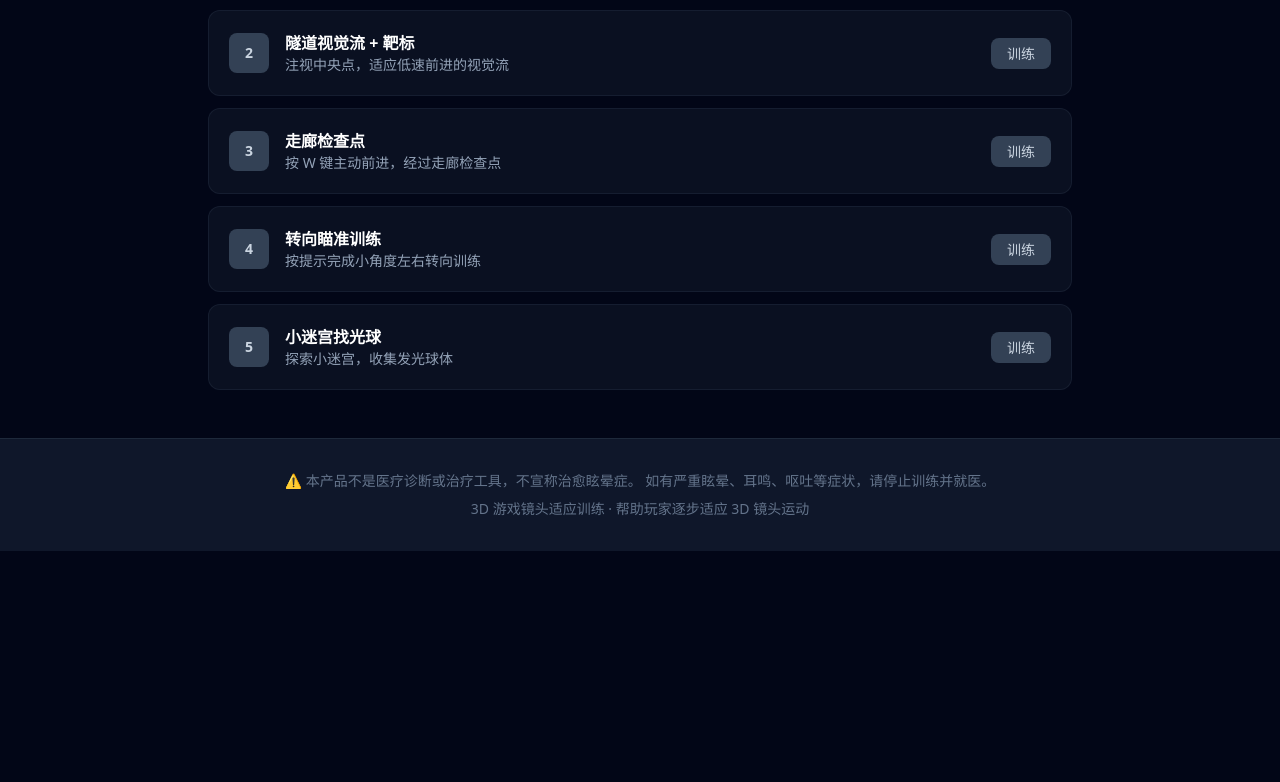
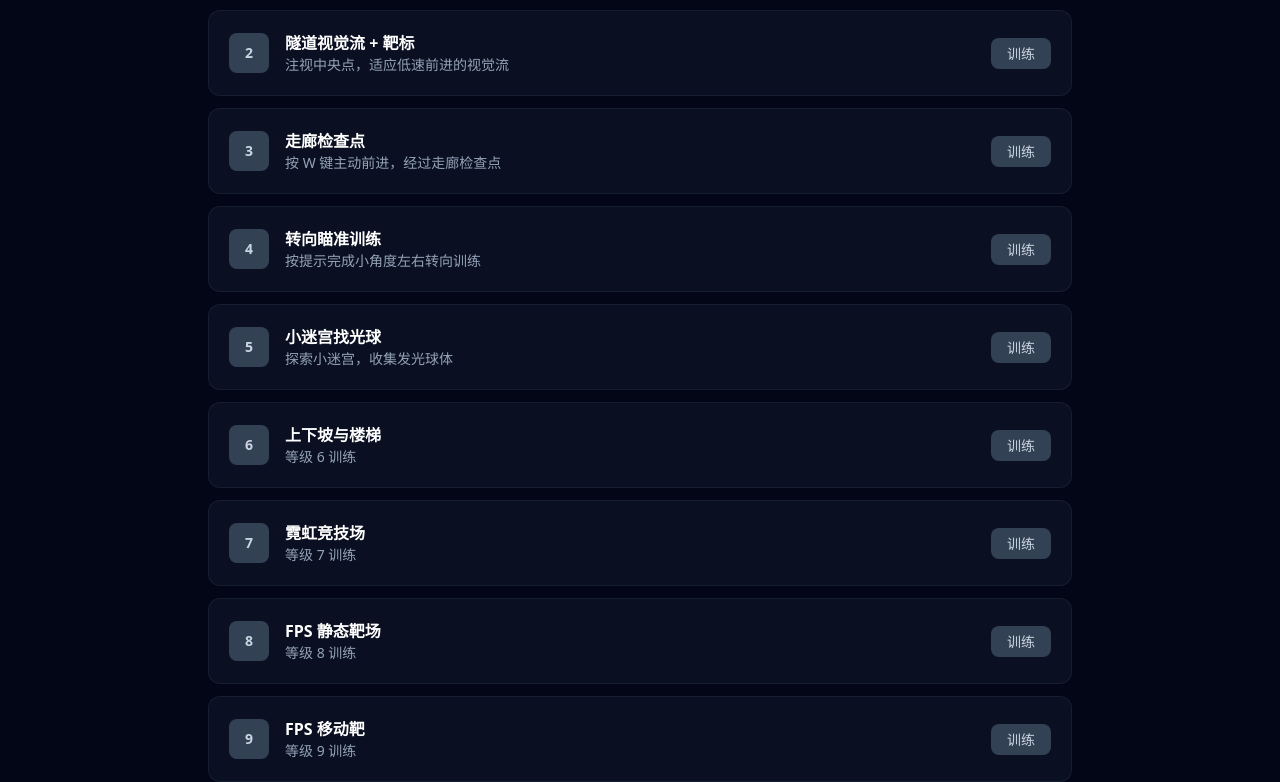
Before and after one commit to caiye1111-svg/3d-motion-trainer, a Next.js app: page /training in a window 1280 px wide. Shown: the part 657-1439 px from the top of the page. Before the commit the page ends 1208 px from the top, so only its background shows below. Built offline with nearby package versions, Linux system fonts and the light colour scheme; no server answers.

Commit message:
Fix training hub to show all levels 0-12

```diff
--- a/src/app/training/page.tsx
+++ b/src/app/training/page.tsx
@@ -56,7 +56,7 @@ export default function TrainingHubPage() {
       {/* Level roadmap */}
       <h2 className="text-xl font-semibold mb-4">训练路线</h2>
       <div className="space-y-3">
-        {TRAINING_LEVELS.filter(l => l.id <= 5).map(level => {
+        {TRAINING_LEVELS.map(level => {
           const unlocked = unlockedLevels.includes(level.id);
           const isCurrent = level.id === currentLevel;
           return (
```
